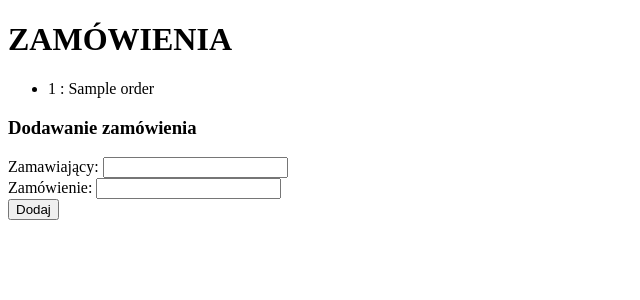
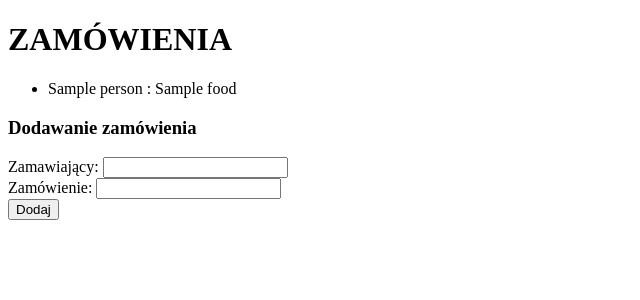
Before and after one commit to pwalawko/isup, a Flask app: template task3_form/FlaskApp/templates/index.html in a window 1280 px wide. Shown: the top 300 px of the page, without its empty margins (0-640 px from the left). Run offline with Flask 2, Linux system fonts and the light colour scheme; the template is opened without the code that fills it: most values are stand-ins (such as "Sample title", 1, 10 or a date in 2020).

Commit message:
removed indexes in list

```diff
--- a/task3_form/FlaskApp/templates/index.html
+++ b/task3_form/FlaskApp/templates/index.html
@@ -11,8 +11,8 @@
         <div id="orders">
             <h1>ZAMÓWIENIA</h1>
             <ul class="entries">
-            {% for order in orders %}
-                <li>{{ order[0] }} : {{ order[1] }}</li>
+            {% for person, food in orders %}
+                <li>{{ person }} : {{ food }}</li>
             {% endfor %}
         </div>
         <div id="add_order">
```
